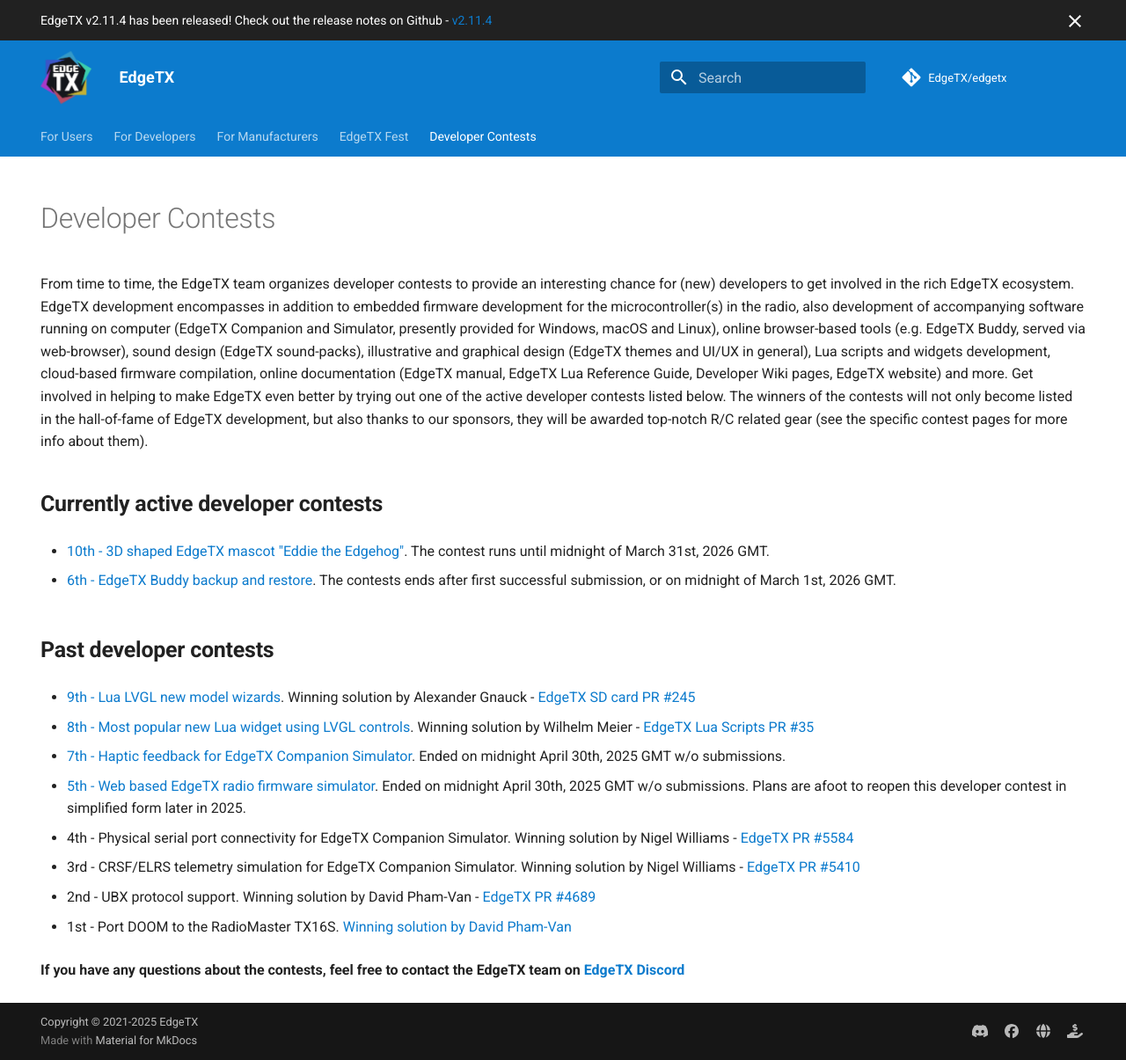
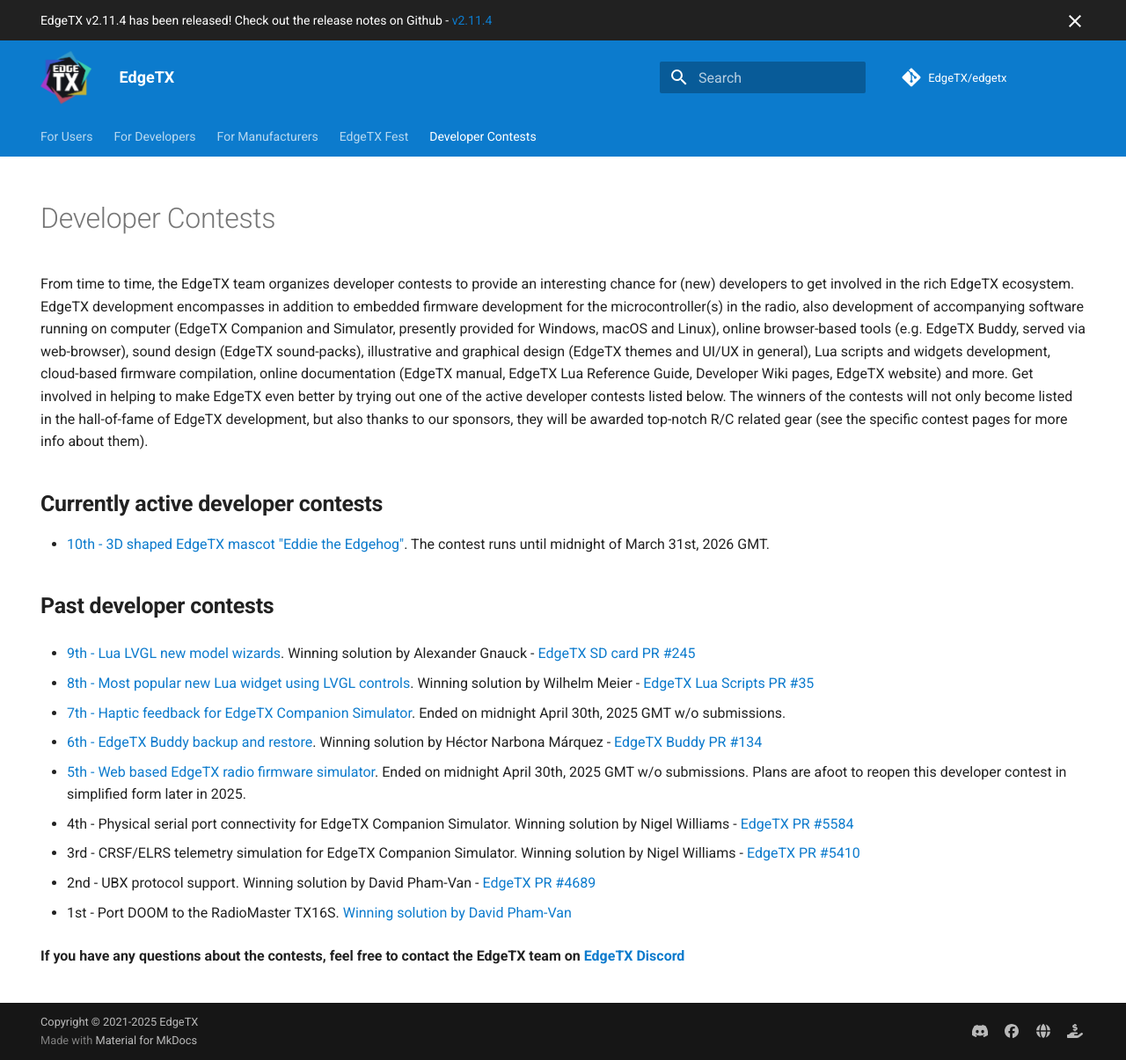
Before and after one commit to EdgeTX/edgetx.github.io, an MkDocs documentation site: the page built from docs/devcontest.md, in a window 1280 px wide and 1205 px high. Shown: the whole window at 88% size. Built offline with MkDocs 1.6.1 and Material for MkDocs 9.7.7, drawn with Linux system fonts in a browser that asks for light colours; comment, search, counter and statistics services are not loaded.

Commit message:
6th dev contest winner - Héctor Narbona Márquez

```diff
--- a/docs/devcontest.md
+++ b/docs/devcontest.md
@@ -10,8 +10,6 @@
 
 * [10th - 3D shaped EdgeTX mascot "Eddie the Edgehog"](https://edgetx.org/dc10_3deddie). The contest runs until midnight of March 31st, 2026 GMT.
 
-* [6th - EdgeTX Buddy backup and restore](https://edgetx.org/dc6_buddybackup). The contests ends after first successful submission, or on midnight of March 1st, 2026 GMT.
-
 ## **Past developer contests**
 
 * [9th - Lua LVGL new model wizards](https://edgetx.org/dc9_lualvglwizard). Winning solution by Alexander Gnauck - [EdgeTX SD card PR #245](https://github.com/EdgeTX/edgetx-sdcard/pull/245)
@@ -19,6 +17,8 @@
 * [8th - Most popular new Lua widget using LVGL controls](https://edgetx.org/dc8_lualvglwidget). Winning solution by Wilhelm Meier - [EdgeTX Lua Scripts PR #35](https://github.com/EdgeTX/lua-scripts/pull/35)
 
 * [7th - Haptic feedback for EdgeTX Companion Simulator](https://edgetx.org/dc7_simuhaptic). Ended on midnight April 30th, 2025 GMT w/o submissions.
+
+* [6th - EdgeTX Buddy backup and restore](https://edgetx.org/dc6_buddybackup). Winning solution by Héctor Narbona Márquez - [EdgeTX Buddy PR #134](https://github.com/EdgeTX/buddy/pull/134)
 
 * [5th - Web based EdgeTX radio firmware simulator](https://edgetx.org/dc5_websimu). Ended on midnight April 30th, 2025 GMT w/o submissions. Plans are afoot to reopen this developer contest in simplified form later in 2025.
 
```
